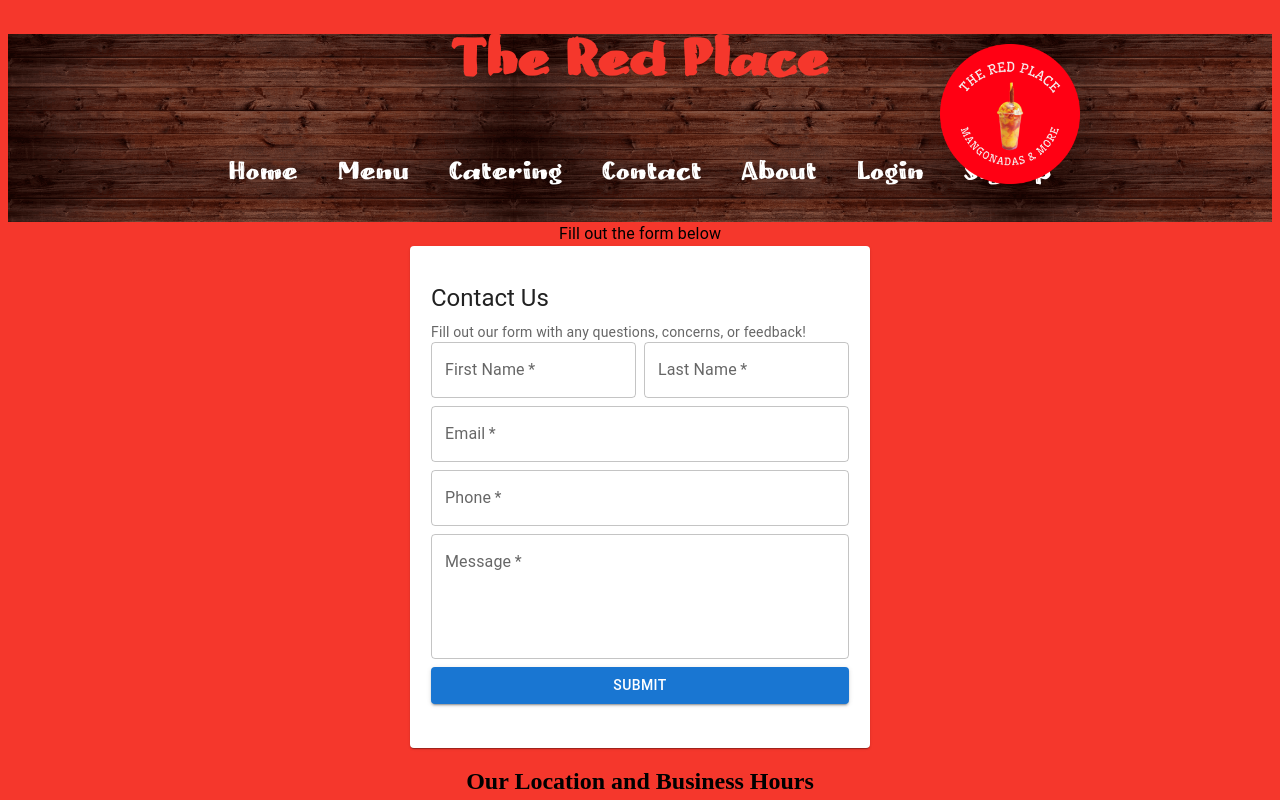
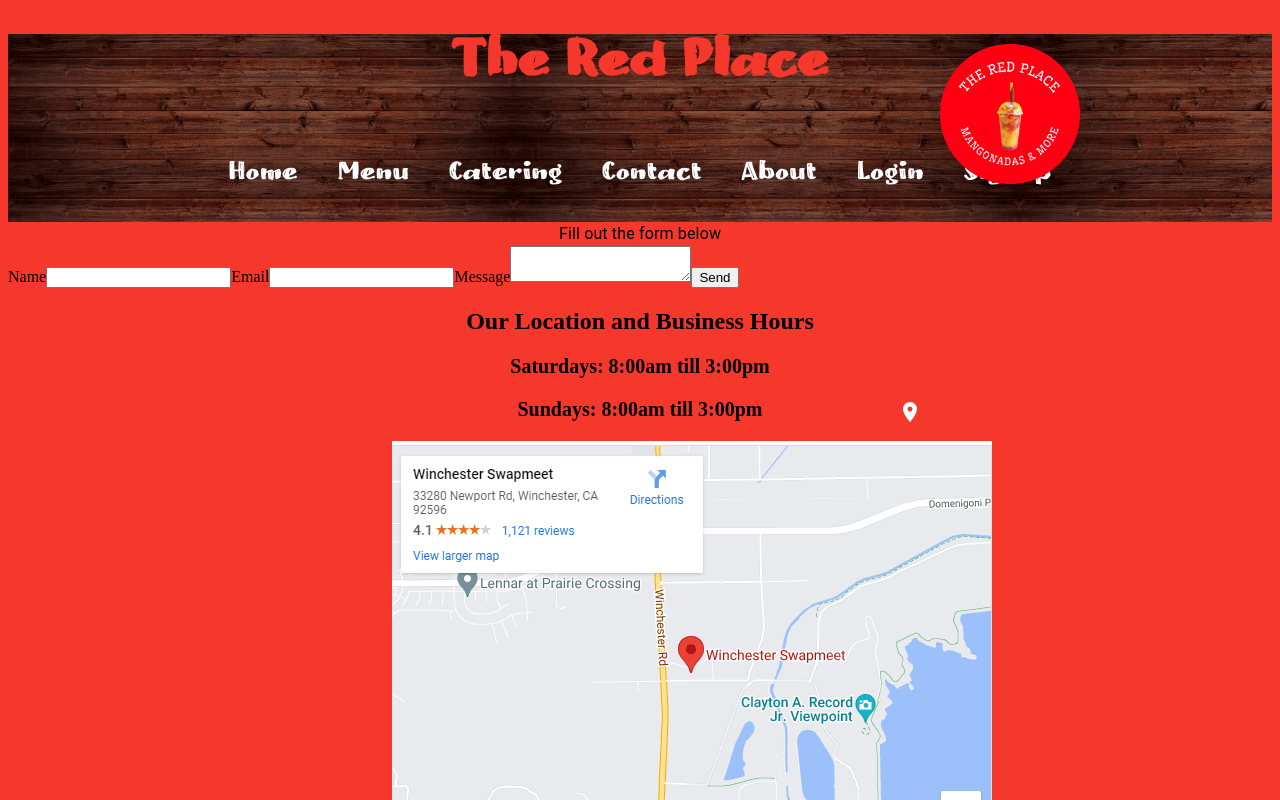
Before and after one commit to jhlynn95/The-Red-Place, a React (Create React App) app in the folder client/: page /contact in a window 1280 px wide. Shown: the top 800 px of the page. Built offline with nearby package versions, Linux system fonts and the light colour scheme.

Commit message:
contactUs

```diff
--- /dev/null
+++ b/client/src/components/ContactUs.js
@@ -0,0 +1,29 @@
+import React, { useRef } from 'react';
+import emailjs from '@emailjs/browser';
+
+export const ContactUs = () => {
+  const form = useRef();
+
+  const sendEmail = (e) => {
+    e.preventDefault();
+
+    emailjs.sendForm('YOUR_SERVICE_ID', 'YOUR_TEMPLATE_ID', form.current, 'YOUR_PUBLIC_KEY')
+      .then((result) => {
+          console.log(result.text);
+      }, (error) => {
+          console.log(error.text);
+      });
+  };
+
+  return (
+    <form ref={form} onSubmit={sendEmail}>
+      <label>Name</label>
+      <input type="text" name="user_name" />
+      <label>Email</label>
+      <input type="email" name="user_email" />
+      <label>Message</label>
+      <textarea name="message" />
+      <input type="submit" value="Send" />
+    </form>
+  );
+};
--- a/client/src/pages/Contact.js
+++ b/client/src/pages/Contact.js
@@ -1,8 +1,9 @@
 import React from 'react';
 import PlaceIcon from '@mui/icons-material/Place';
 import Winchester from '../imgs/Winchester.png';
-import { Typography, Card, CardContent, Grid, TextField, Button } from '@mui/material';
+import { Typography, } from '@mui/material';
 import '../styles/Contact.css';
+import { ContactUs } from '../components/ContactUs';
 
 function Contact() {
   return (
@@ -10,7 +11,8 @@
       <Typography gutterButton varient="h1" align="center">
         Fill out the form below
       </Typography>
-      <Card style= {{maxWidth: 450, margin: "0 auto", padding: "20px 5px"}}>
+      <ContactUs/>
+      {/* <Card style= {{maxWidth: 450, margin: "0 auto", padding: "20px 5px"}}>
         <CardContent>
           <Typography gutterBottom variant = "h5"> Contact Us </Typography>
           <Typography color = "textSecondary" variant = "body2" component ="p"> Fill out our form with any questions, concerns, or feedback! </Typography>
@@ -37,7 +39,7 @@
           </Grid>
           </form>
         </CardContent>
-      </Card>
+      </Card> */}
 
       <h2 className='location'> Our Location and Business Hours </h2>
       <p className='hours'> Saturdays: 8:00am till 3:00pm </p>
--- a/package.json
+++ b/package.json
@@ -14,5 +14,8 @@
   "license": "ISC",
   "devDependencies": {
     "concurrently": "^5.1.0"
+  },
+  "dependencies": {
+    "@emailjs/browser": "^3.10.0"
   }
 }
```
Also changed, not shown: 1 other file (tests, documents, lock files or other folders).
